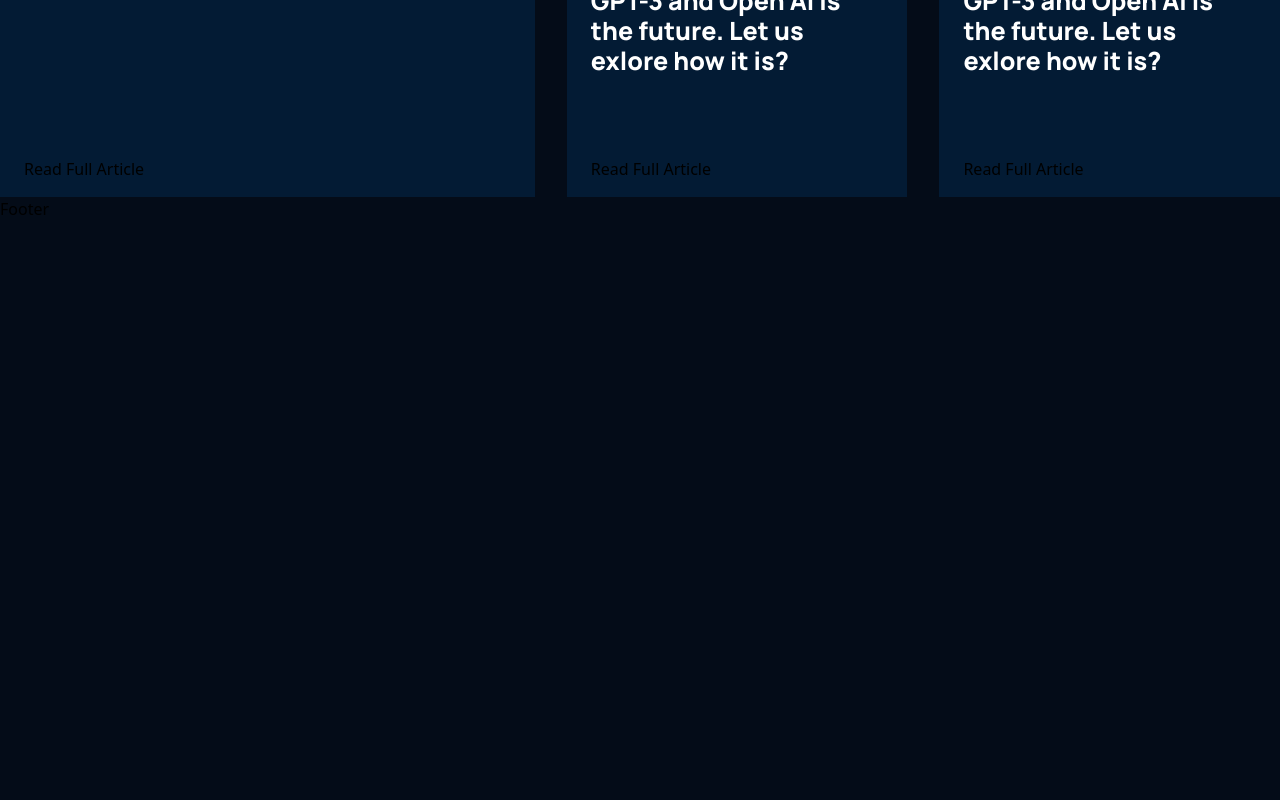
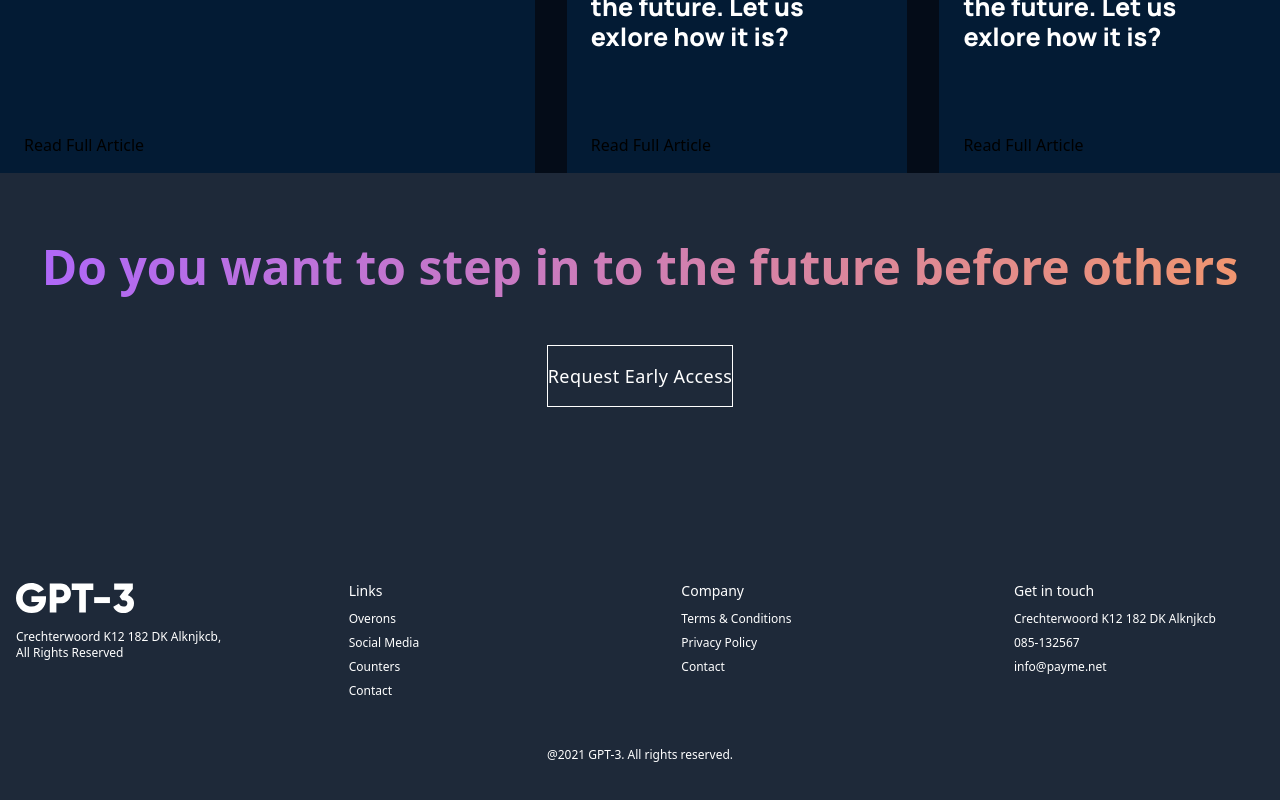
Before and after one commit to kyler004/gpt3-landing-page, a React (Vite) app: page / in a window 1280 px wide. Shown: the part 1782-2582 px from the top of the page. Before the commit the page ends 2003 px from the top, so only its background shows below. Built offline with nearby package versions, Linux system fonts and the light colour scheme.

Commit message:
Completed the footer component

```diff
--- a/src/containers/Footer.jsx
+++ b/src/containers/Footer.jsx
@@ -1,7 +1,70 @@
 import React from "react";
+import gpt3Logo from "../assets/logo.svg";
 
-const Footer = () => {
-  return <div>Footer</div>;
-};
+const Footer = () => (
+  <div className="flex flex-col justify-center items-center bg-gray-800 py-16">
+    <div className="w-full text-center mb-12">
+      <h1 className="text-4xl md:text-5xl font-extrabold leading-tight gradient__text">
+        Do you want to step in to the future before others
+      </h1>
+    </div>
+
+    <div className="flex justify-center items-center py-4 border border-white text-center mb-40 cursor-pointer">
+      <p className="text-lg font-medium text-white tracking-wide">
+        Request Early Access
+      </p>
+    </div>
+
+    <div className="flex flex-wrap justify-between items-start w-full text-left">
+      <div className="flex flex-col w-[250px] m-4">
+        <img
+          src={gpt3Logo}
+          alt="gpt3_logo"
+          className="w-[118px] h-[30px] mb-4"
+        />
+        <p className="text-xs leading-4 text-white">
+          Crechterwoord K12 182 DK Alknjkcb, <br /> All Rights Reserved
+        </p>
+      </div>
+      <div className="flex flex-col w-[250px] m-4">
+        <h4 className="text-sm leading-4 text-white mb-3">Links</h4>
+        <p className="text-xs leading-4 text-white cursor-pointer mb-2">
+          Overons
+        </p>
+        <p className="text-xs leading-4 text-white cursor-pointer mb-2">
+          Social Media
+        </p>
+        <p className="text-xs leading-4 text-white cursor-pointer mb-2">
+          Counters
+        </p>
+        <p className="text-xs leading-4 text-white cursor-pointer">Contact</p>
+      </div>
+      <div className="flex flex-col w-[250px] m-4">
+        <h4 className="text-sm leading-4 text-white mb-3">Company</h4>
+        <p className="text-xs leading-4 text-white cursor-pointer mb-2">
+          Terms & Conditions
+        </p>
+        <p className="text-xs leading-4 text-white cursor-pointer mb-2">
+          Privacy Policy
+        </p>
+        <p className="text-xs leading-4 text-white cursor-pointer">Contact</p>
+      </div>
+      <div className="flex flex-col w-[250px] m-4">
+        <h4 className="text-sm leading-4 text-white mb-3">Get in touch</h4>
+        <p className="text-xs leading-4 text-white mb-2">
+          Crechterwoord K12 182 DK Alknjkcb
+        </p>
+        <p className="text-xs leading-4 text-white mb-2">085-132567</p>
+        <p className="text-xs leading-4 text-white">info@payme.net</p>
+      </div>
+    </div>
+
+    <div className="mt-8 text-center w-full">
+      <p className="text-xs leading-4 text-white">
+        @2021 GPT-3. All rights reserved.
+      </p>
+    </div>
+  </div>
+);
 
 export default Footer;
--- a/src/containers/Header.jsx
+++ /dev/null
@@ -1,9 +0,0 @@
-import React from 'react'
-
-const Header = () => {
-  return (
-    <div>Header</div>
-  )
-}
-
-export default Header
```
